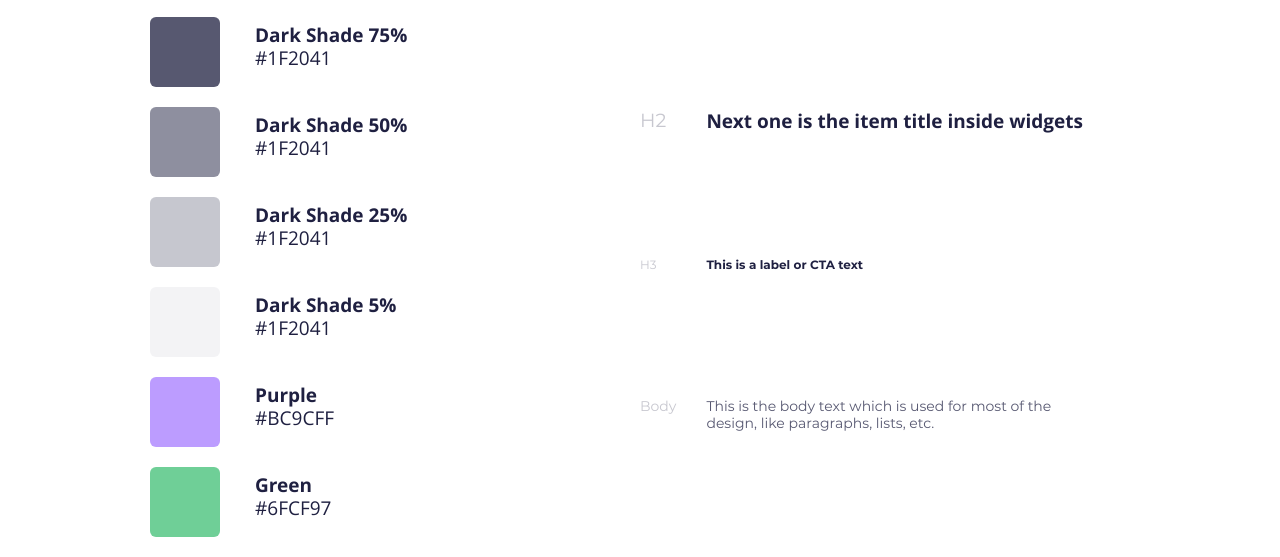
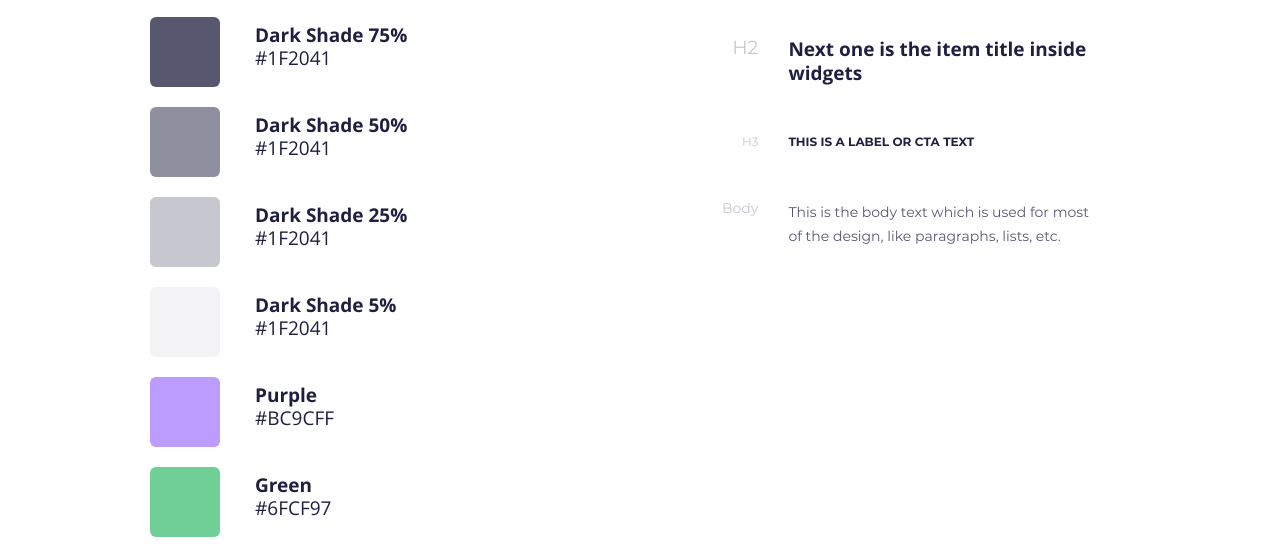
Before and after one commit to Gutsu-Eric/FSD_Hotel, a website: page colors&type.html in a window 1280 px wide. Shown: the part 252-809 px from the top of the page. Drawn offline with Linux system fonts and the light colour scheme.

Commit message:
закончена верстка блоков типа

```diff
--- a/colors&type.html
+++ b/colors&type.html
@@ -9,7 +9,7 @@
 <header class="header">
     <div class="header__wrapper">
         <div class="header__logo">
-            <a href="/#" class="header__logo-link">
+            <a href="#" class="header__logo-link">
                 <img src="./img/svg/logo.svg" alt="TOXIN" class="header__logo-pic">
             </a>
         </div>
--- a/css/colors&type.css
+++ b/css/colors&type.css
@@ -192,15 +192,16 @@ body {
 .grid_headers__types_container {
     display: grid;
     grid-template-columns: auto auto;
-    justify-content: space-between;
-    align-items: stretch;
-    grid-gap: 0 30px;
-    width: 450px;
+    grid-template-rows: 60px 48px 15px 48px;
+    grid-gap: 50px 30px;
+    width: 403px;
+    padding-left: 35px;
 }
 
 .type__header_common {
     font-family: 'Montserrat', sans-serif;
     color: rgba(31, 32, 65, 0.25);
+    justify-self: end;
 }
 
 .type__header_h1 {
@@ -222,13 +223,16 @@ body {
 .type__desc_24 {
     font-family: 'Open Sans', sans-serif;
     font-size: 24px;
+    line-height: 30px;
     font-weight: bold;
     color: #1F2041;
+    width: 350px;
 }
 
 .type__desc_19 {
     font-family: 'Open Sans', sans-serif;
     font-size: 19px;
+    line-height: 24px;
     font-weight: bold;
     color: #1F2041;
 }
@@ -237,12 +241,15 @@ body {
     font-family: 'Montserrat', sans-serif;
     font-size: 12px;
     font-weight: bold;
+    text-transform: uppercase;
     color: #1F2041;
 }
 
 .type__desc_14 {
     font-family: 'Montserrat', sans-serif;
     font-size: 14px;
+    line-height: 24px;
+    width: 301px;
     color: rgba(31, 32, 65, 0.75);
 }
 
```
